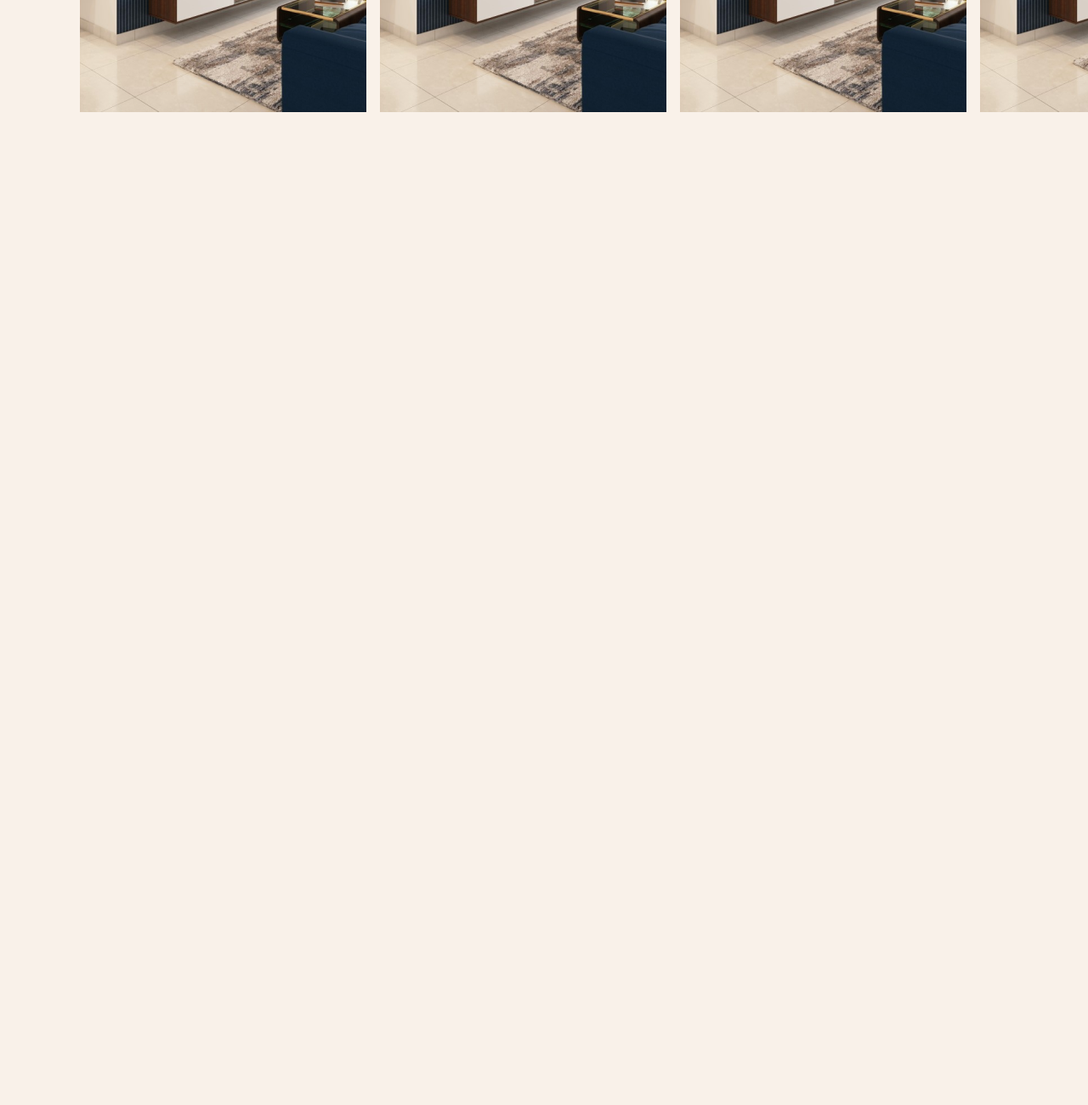
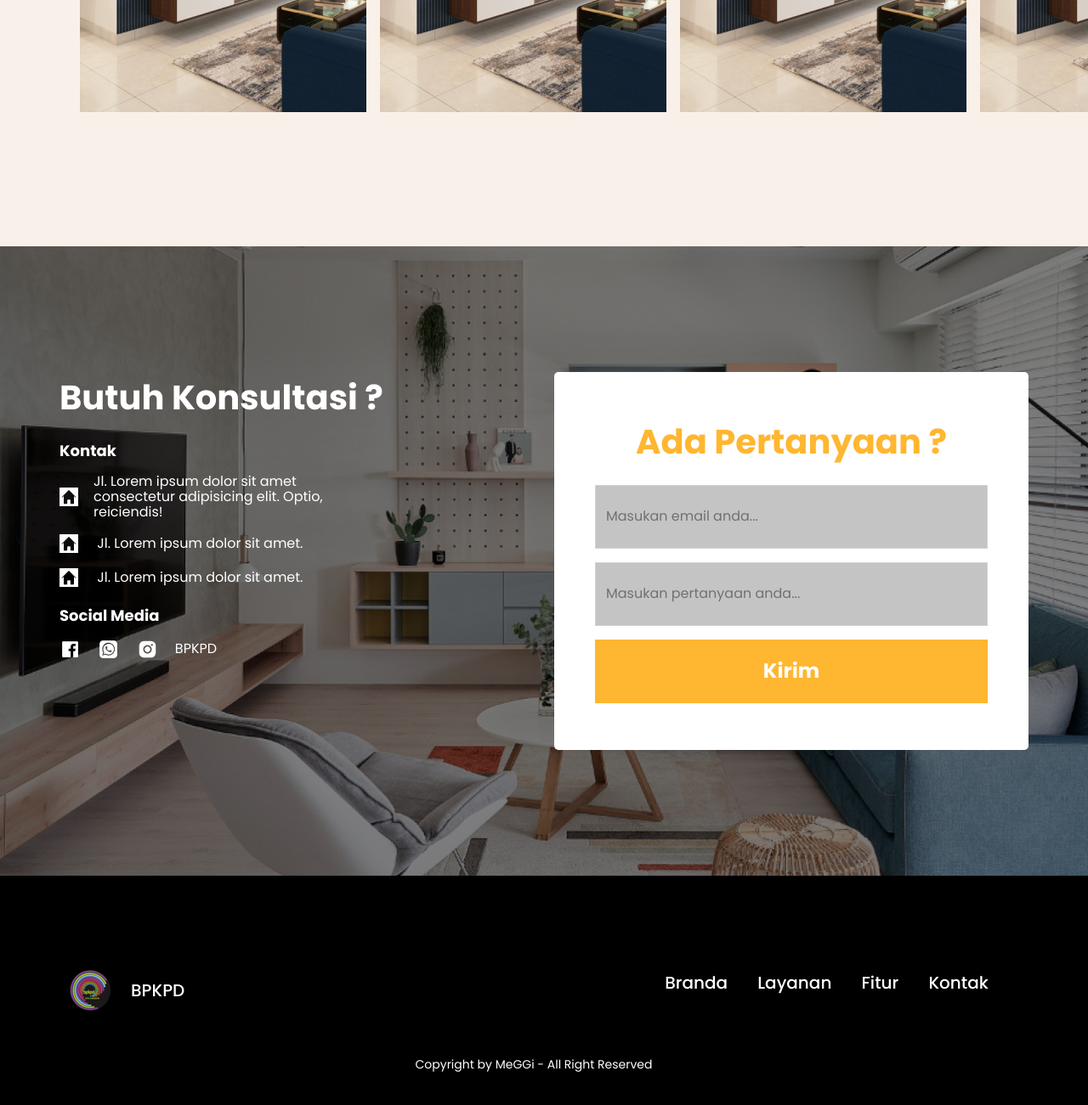
Before and after one commit to megilangr1/ExTwo, a plain HTML site: page index.html in a window 1280 px wide. Shown: the part 3813-5114 px from the top of the page at 85% size. Before the commit the page ends 3945 px from the top, so only its background shows below. Drawn offline with Linux system fonts and the light colour scheme.

Commit message:
Kontak & Footer

```diff
--- a/assets/css/style.css
+++ b/assets/css/style.css
@@ -382,3 +382,128 @@ h2 {
   background-color: var(--pr-color);
   padding: 0;
 }
+
+/* Kontak Section */
+#contact {
+  background-image: url(../img/kontak-img.png);
+  margin-top: 158px;
+  background-size: cover;
+  background-repeat: no-repeat;
+}
+
+#contact .overlay {
+  background: rgba(0, 0, 0, 0.5);
+}
+
+#contact .container {
+  padding: 148px 0 148px 0;
+}
+
+#contact h3 {
+  font-style: normal;
+  font-weight: 600;
+  font-size: 40px;
+  line-height: 60px;
+  color: #fff;
+  width: 441px;
+}
+
+#contact h6 {
+  font-weight: 600;
+  font-size: 18px;
+  line-height: 27px;
+  color: #fff;
+  margin: 19px 0 14px 0;
+}
+
+.kontak a {
+  font-style: normal;
+  font-weight: normal;
+  font-size: 16px;
+  line-height: 18px;
+  color: #fff;
+  text-decoration: none;
+  margin-left: 18px;
+  width: 332px;
+  display: inline-block;
+}
+
+.link-bpkpd {
+  font-style: normal;
+  font-weight: normal;
+  font-size: 16px;
+  line-height: 18px;
+  color: #fff;
+  text-decoration: none;
+}
+
+.link-bpkpd:hover {
+  color: var(--pr-color);
+}
+
+.card-contact {
+  width: 100%;
+  height: 445px;
+  background: #fff;
+  border-radius: 5px;
+  padding: 52px 48px;
+}
+
+.card-contact h2 {
+  font-style: normal;
+  font-weight: 600;
+  font-size: 40px;
+  line-height: 60px;
+  color: var(--pr-color);
+  text-align: center;
+  margin-bottom: 21px;
+}
+
+.card-contact .form-control {
+  background: #c4c4c4;
+  height: 75px !important;
+  border-radius: 0;
+}
+
+.form-floating label {
+  font-style: normal;
+  font-weight: normal;
+  font-size: 16px;
+  line-height: 18px;
+  color: #717171;
+}
+
+.button-kontak {
+  width: 100%;
+  height: 75px;
+  background: var(--pr-color);
+  border: none;
+  font-weight: 600;
+  font-size: 24px;
+  line-height: 36px;
+  color: #fff;
+}
+
+footer {
+  width: 100%;
+  height: 270px;
+  background: #000;
+}
+
+.copyright {
+  bottom: 1%;
+  color: #fff;
+  font-style: normal;
+  font-weight: normal;
+  font-size: 14px;
+  line-height: 21px;
+}
+
+footer a {
+  font-style: normal;
+  font-weight: 500;
+  font-size: 20px;
+  line-height: 30px;
+  color: #fff;
+  text-decoration: none;
+}
--- a/index.html
+++ b/index.html
@@ -507,6 +507,86 @@
       </div>
     </section>
 
+    <section id="contact">
+      <div class="container-fluid overlay h-100">
+        <div class="container">
+          <div class="row">
+            <div class="col-md-6">
+              <h3>
+                Butuh Konsultasi ?
+              </h3>
+              <div class="kontak">
+                <h6>Kontak</h6>
+
+                <div class="mb-3 d-flex align-items-center">
+                  <div class="">
+                    <img src="assets/img/Alamat Icon.png" alt="">
+                  </div>
+                  <a href="#">Jl. Lorem ipsum dolor sit amet consectetur adipisicing elit. Optio, reiciendis!</a>
+                </div>
+
+                <div class="mb-3">
+                  <img src="assets/img/Alamat Icon.png" alt="">
+                  <a href="#">Jl. Lorem ipsum dolor sit amet.</a>
+                </div>
+
+                <div class="mb-3">
+                  <img src="assets/img/Alamat Icon.png" alt="">
+                  <a href="#">Jl. Lorem ipsum dolor sit amet.</a>
+                </div>
+              </div>
+
+              <h6>Social Media</h6>
+              <a href="#" class="me-3"><img src="assets/img/Facebook Icon.png" alt=""></a>
+              <a href="#" class="me-3"><img src="assets/img/Whatsapp icon.png" alt=""></a>
+              <a href="#" class="me-3"><img src="assets/img/Instagram Iicon.png" alt=""></a>
+              <a href="#" class="link-bpkpd">BPKPD</a>
+            </div>
+            <div class="col-md-6">
+              <div class="card-contact w-100">
+                <form>
+                  <h2>Ada Pertanyaan ?</h2>
+                  <div class="form-floating mb-3">
+                    <input type="email" class="form-control" id="email" placeholder="name@example.com">
+                    <label for="email" class="d-flex align-items-center">Masukan email anda...</label>
+                  </div>
+                  <div class="form-floating mb-3">
+                    <input type="text" class="form-control" id="question" placeholder="name@example.com">
+                    <label for="question" class="d-flex align-items-center">Masukan pertanyaan anda...</label>
+                  </div>
+
+                  <button type="submit" class="button-kontak">Kirim</button>
+                </form>
+              </div>
+            </div>
+          </div>
+        </div>
+      </div>
+    </section>
+
+    <footer class="d-flex align-items-center position-relative">
+      <div class="container-fluid">
+        <div class="container">
+          <div class="row">
+            <div class="col-md-7 d-flex align-items-center">
+              <img src="assets/img/bpkpd-logo-48-48.png" alt="">
+              <a href="#" class="ms-4">BPKPD</a>
+            </div>
+            <div class="col-md-5 d-flex justify-content-evenly">
+              <a href="#hero">Branda</a>
+              <a href="#layanan">Layanan</a>
+              <a href="#fitur">Fitur</a>
+              <a href="#contact">Kontak</a>
+            </div>
+          </div>
+          <div class="row position-absolute copyright start-50 translate-middle">
+            <div class="col-12">
+              <p>Copyright by MeGGi - All Right Reserved</p>
+            </div>
+          </div>
+        </div>
+      </div>
+    </footer>
 
 
     <script src="assets/js/jquery-3.6.3.min.js"></script>
```
